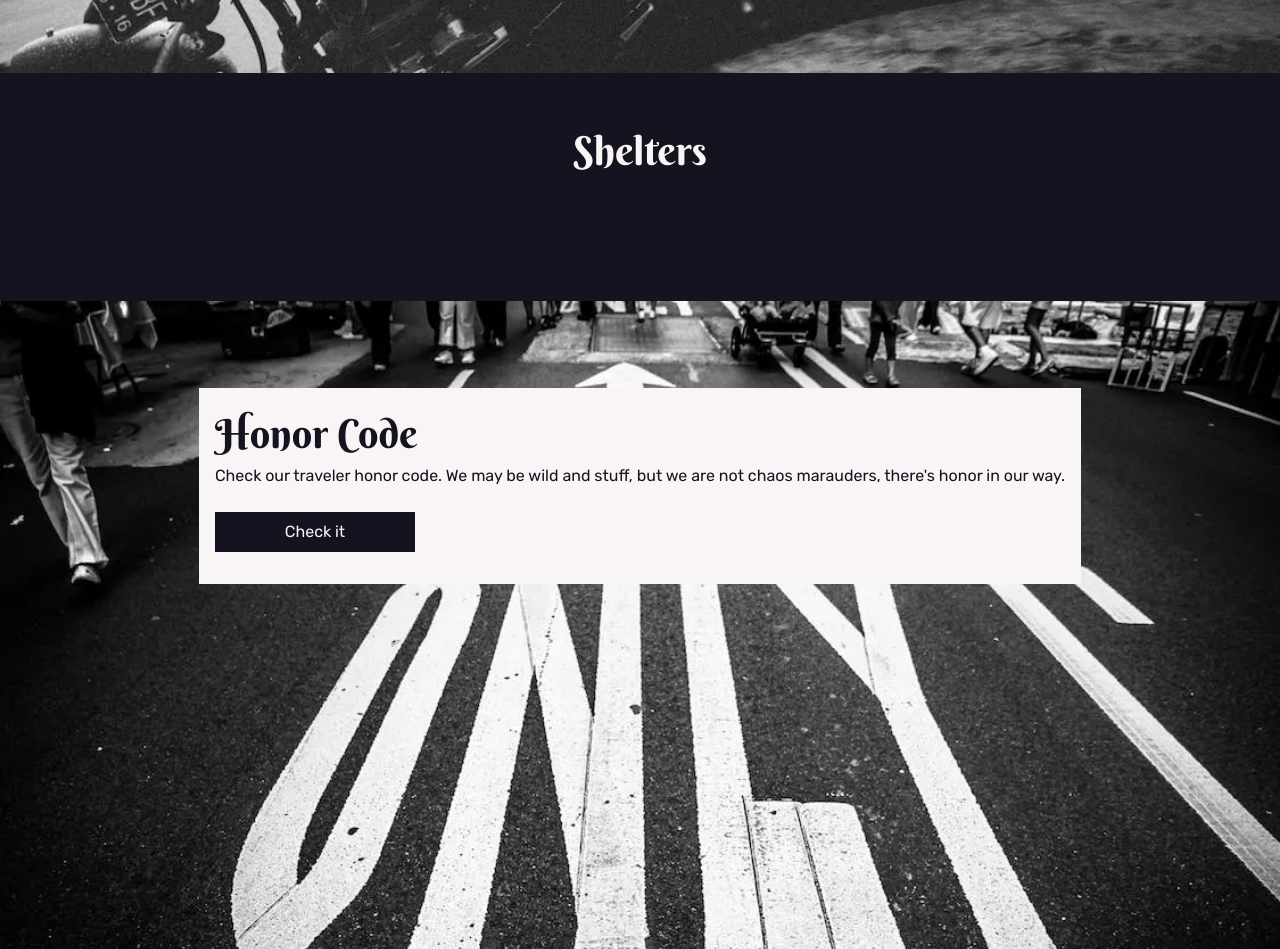
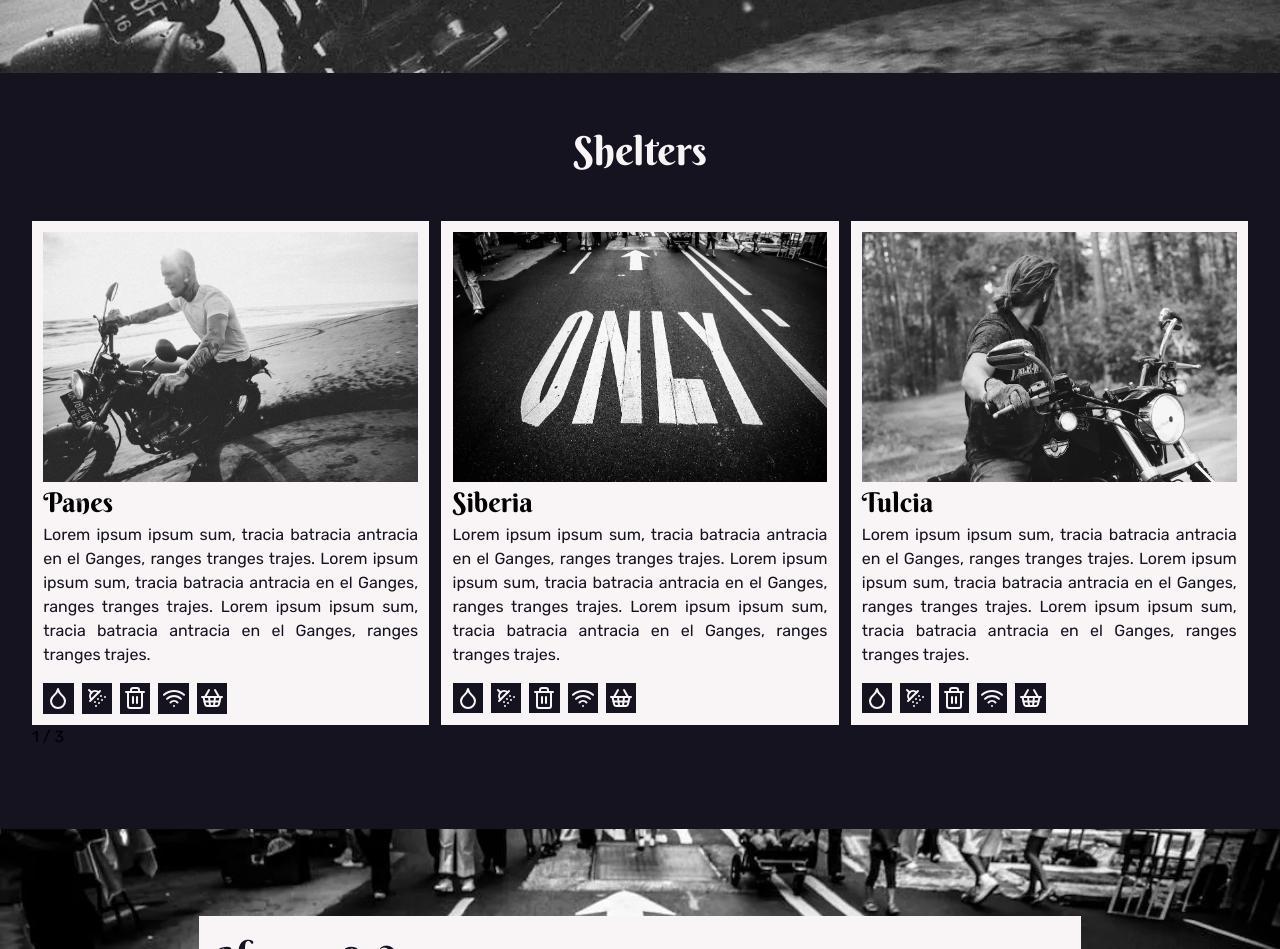
Before and after one commit to Cheshnark/backroads-front, a Next.js app: page / in a window 1280 px wide. Shown: the part 740-1689 px from the top of the page. Built offline with nearby package versions, Linux system fonts and the light colour scheme.

Commit message:
Update carousel components. Update carousel styles.

```diff
--- a/src/app/globals.css
+++ b/src/app/globals.css
@@ -115,3 +115,17 @@ button:hover {
   font-weight: 700;
   font-size: 1.5rem;
 }
+
+/* ---------- Swiper Arrows ---------- */
+.swiper-button-next,
+.swiper-button-prev {
+    color: #F9F4F6 !important;
+}
+
+.swiper-button-prev {
+  padding-left: 2rem;
+}
+
+.swiper-button-next {
+  padding-right: 2rem;
+}
--- a/src/app/location/components/Commodities/Commodities.jsx
+++ b/src/app/location/components/Commodities/Commodities.jsx
@@ -2,10 +2,10 @@ import styles from './Commodities.module.css'
 
 import { Utensils, Droplet, Zap, Warehouse, Wifi, ShoppingBasket, ShowerHead, Trash2 } from 'lucide-react'
 
-const Commodities = ({ services }) => {
+const Commodities = ({ services, locationPage }) => {
   return (
     <section className={`${styles.commodities} flex flex-wrap items-center gap-2`}>
-      <h3 className='font-berkshire'>Services: </h3>
+      {locationPage && <h3 className='font-berkshire'>Services: </h3>}
       <div className='flex flex-wrap gap-2'>
         {services.water && <div className={styles.commoditiesIcons}><Droplet /></div>}
         {services.electricity && <div className={styles.commoditiesIcons}><Zap /></div>}
--- a/src/app/location/components/ImageSwiper/ImageSwiper.jsx
+++ b/src/app/location/components/ImageSwiper/ImageSwiper.jsx
@@ -1,9 +1,68 @@
+'use client'
+
 import styles from './ImageSwiper.module.css'
+import 'swiper/css'
+import 'swiper/css/navigation'
+import 'swiper/css/scrollbar'
+import 'swiper/css/thumbs'
+
+import { useState } from 'react'
+import { Swiper, SwiperSlide } from 'swiper/react'
+import { Navigation, Pagination, Thumbs, FreeMode } from 'swiper/modules'
 
 const ImageSwiper = () => {
+  const [thumbsSwiper, setThumbsSwiper] = useState(null)
+  const slides = [
+    {
+      id: 1, src: '/images/home01.webp', alt: 'First'
+    },
+    {
+      id: 2, src: '/images/home02.webp', alt: 'Second'
+    },
+    {
+      id: 3, src: '/images/login01.webp', alt: 'Third'
+    }
+  ]
+
   return (
-    <section className={styles.imageSwiper}>
+    <section className={`${styles.carousel} container`}>
+      <Swiper
+        pagination={{ type: 'fraction' }}
+        spaceBetween={16}
+        slidesPerView={1}
+        modules={[Navigation, Pagination, Thumbs]}
+        thumbs={{
+          swiper:
+            thumbsSwiper && !thumbsSwiper.destroyed ? thumbsSwiper : null
+        }}
+        className='h-96 w-full rounded-lg'
+      >
+        {slides.map(slide => (
+          <SwiperSlide key={slide.id}>
+            <div className='flex h-full w-full items-center justify-center'>
+              <img src={slide.src} alt={slide.alt} className='block h-full' />
+            </div>
+          </SwiperSlide>
+        ))}
+      </Swiper>
+      <Swiper
+        onSwiper={setThumbsSwiper}
+        spaceBetween={12}
+        slidesPerView={4}
+        freeMode={true}
+        watchSlidesProgress={true}
+        modules={[Navigation, FreeMode, Thumbs]}
+        className='thumbs mt-3 h-32 w-full'
+      >
+        {slides.map(slide => (
+          <SwiperSlide key={slide.id}>
+            <div className='flex h-full w-full items-center justify-center'>
+              <img src={slide.src} alt={slide.alt} className='block h-full' />
+            </div>
+          </SwiperSlide>
+        ))}
 
+      </Swiper>
     </section>
   )
 }
--- a/src/app/location/page.js
+++ b/src/app/location/page.js
@@ -36,7 +36,7 @@ const Location = () => {
       <LocationHeader location={location} />
       <ImageSwiper images={location.images} />
       <hr />
-      <Commodities services={location.services} />
+      <Commodities services={location.services} locationPage={true} />
       <Body location={location} />
       <LocationMap location={location} />
       <MapInfo location={location} />
--- a/src/app/page.js
+++ b/src/app/page.js
@@ -1,7 +1,7 @@
 import styles from './page.module.css'
 import Link from 'next/link'
 
-// import Carousel from '@/components/Carousel/Carousel'
+import Carousel from '@/components/Carousel/Carousel'
 
 const Home = () => {
   return (
@@ -12,7 +12,7 @@ const Home = () => {
       </section>
       <section className={`${styles.shelterContainer} flex flex-col justify-center items-center`}>
         <h2 className='font-berkshire'>Shelters</h2>
-        {/* <Carousel /> */}
+        <Carousel />
       </section>
       <section className={`${styles.honorContainer} flex justify-center items-center`}>
         <div className={`${styles.cards} flex justify-center relative`}>
--- a/src/app/page.module.css
+++ b/src/app/page.module.css
@@ -14,8 +14,6 @@
 /* ---------- Shelter Section ----------*/
 .shelterContainer {
   margin-top: 3rem;
-
-  overflow-x: hidden;
 }
 
 .shelterContainer h2 {
--- a/src/components/Carousel/Carousel.jsx
+++ b/src/components/Carousel/Carousel.jsx
@@ -2,36 +2,128 @@
 
 import styles from './Carousel.module.css'
 import 'swiper/css'
+import 'swiper/css/navigation'
+import 'swiper/css/thumbs'
+import 'swiper/css/free-mode'
+
 import { Swiper, SwiperSlide } from 'swiper/react'
-import { Navigation, Pagination, Scrollbar, A11y } from 'swiper/modules'
+import { Navigation, Pagination, Thumbs, FreeMode } from 'swiper/modules'
+
+import Commodities from '@/app/location/components/Commodities/Commodities'
 
 const Carousel = () => {
+  // const slides = [
+  //   {
+  //     id: 1, src: '/images/home01.webp', alt: 'First'
+  //   },
+  //   {
+  //     id: 2, src: '/images/home02.webp', alt: 'Second'
+  //   },
+  //   {
+  //     id: 3, src: '/images/login01.webp', alt: 'Third'
+  //   }
+  // ]
+
   const slides = [
     {
-      id: 1
+      id: 1,
+      img: '/images/home01.webp',
+      title: 'Panes',
+      body: 'Lorem ipsum ipsum sum, tracia batracia antracia en el Ganges, ranges tranges trajes. Lorem ipsum ipsum sum, tracia batracia antracia en el Ganges, ranges tranges trajes. Lorem ipsum ipsum sum, tracia batracia antracia en el Ganges, ranges tranges trajes.',
+      services: {
+        water: true,
+        shower: true,
+        trash: true,
+        wifi: true,
+        shop: true
+      }
     },
     {
-      id: 2
+      id: 2,
+      img: '/images/home02.webp',
+      title: 'Siberia',
+      body: 'Lorem ipsum ipsum sum, tracia batracia antracia en el Ganges, ranges tranges trajes. Lorem ipsum ipsum sum, tracia batracia antracia en el Ganges, ranges tranges trajes. Lorem ipsum ipsum sum, tracia batracia antracia en el Ganges, ranges tranges trajes.',
+      services: {
+        water: true,
+        shower: true,
+        trash: true,
+        wifi: true,
+        shop: true
+      }
     },
     {
-      id: 3
+      id: 3,
+      img: '/images/login01.webp',
+      title: 'Tulcia',
+      body: 'Lorem ipsum ipsum sum, tracia batracia antracia en el Ganges, ranges tranges trajes. Lorem ipsum ipsum sum, tracia batracia antracia en el Ganges, ranges tranges trajes. Lorem ipsum ipsum sum, tracia batracia antracia en el Ganges, ranges tranges trajes.',
+      services: {
+        water: true,
+        shower: true,
+        trash: true,
+        wifi: true,
+        shop: true
+      }
+    }
+    ,
+    {
+      id: 4,
+      img: '/images/login01.webp',
+      title: 'Tulcia',
+      body: 'Lorem ipsum ipsum sum, tracia batracia antracia en el Ganges, ranges tranges trajes. Lorem ipsum ipsum sum, tracia batracia antracia en el Ganges, ranges tranges trajes. Lorem ipsum ipsum sum, tracia batracia antracia en el Ganges, ranges tranges trajes.',
+      services: {
+        water: true,
+        shower: true,
+        trash: true,
+        wifi: true,
+        shop: true
+      }
+    },
+    {
+      id: 5,
+      img: '/images/login01.webp',
+      title: 'Tulcia',
+      body: 'Lorem ipsum ipsum sum, tracia batracia antracia en el Ganges, ranges tranges trajes. Lorem ipsum ipsum sum, tracia batracia antracia en el Ganges, ranges tranges trajes. Lorem ipsum ipsum sum, tracia batracia antracia en el Ganges, ranges tranges trajes.',
+      services: {
+        water: true,
+        shower: true,
+        trash: true,
+        wifi: true,
+        shop: true
+      }
     }
   ]
 
   return (
-    <section className={styles.carousel}>
+    <section className={`${styles.carousel} container px-4 md:px-8`}>
       <Swiper
-        modules={[Navigation, Pagination, Scrollbar, A11y]}
-        spaceBetween={50}
+        navigation
+        pagination={{ type: 'fraction' }}
+        spaceBetween={12}
         slidesPerView={1}
-        navigation={true}
-        pagination={{ clickable: true }}
-        scrollbar={{ draggable: true }}
-        onSwiper={(swiper) => console.log(swiper)}
-        onSlideChange={() => console.log('slide change')}
+        breakpoints={{
+          768: {
+            spaceBetween: 16,
+            slidesPerView: 2
+          },
+          1280: {
+            slidesPerView: 3
+          }
+        }}
+        modules={[Navigation, Pagination, Thumbs, FreeMode]}
+        freeMode={true}
+        className='h-full w-full'
       >
         {slides.map(slide => (
-          <SwiperSlide key={slide.id}>Slide 1</SwiperSlide>
+          <SwiperSlide key={slide.id}>
+            <div className={`${styles.cardContainer} flex flex-col h-full w-full items-start justify-center`}>
+              <img src={slide.img} alt={slide.alt} className='block h-full' />
+              <div className='flex flex-col'>
+                <h4 className='font-berkshire'>{slide.title}</h4>
+                <p>{slide.body}</p>
+              </div>
+              <Commodities services={slide.services} />
+            </div>
+          </SwiperSlide>
         ))}
       </Swiper>
     </section>
--- a/src/components/Carousel/Carousel.module.css
+++ b/src/components/Carousel/Carousel.module.css
@@ -1,5 +1,21 @@
-.carouselCard {
-  width: 250px;
+.cardContainer {
+  min-width: 320px;
+}
 
-  background-color: #F9F4F6;
+.cardContainer h4 {
+  font-size: 1.7rem;
 }
+
+.cardContainer p {
+  color: #161320;
+  text-align: justify;
+}
+
+@media (width >= 768px) {
+  .cardContainer {
+    min-width: 340px;
+    padding: 0.7rem;
+
+    background-color: #F9F4F6;
+  }
+}
```
